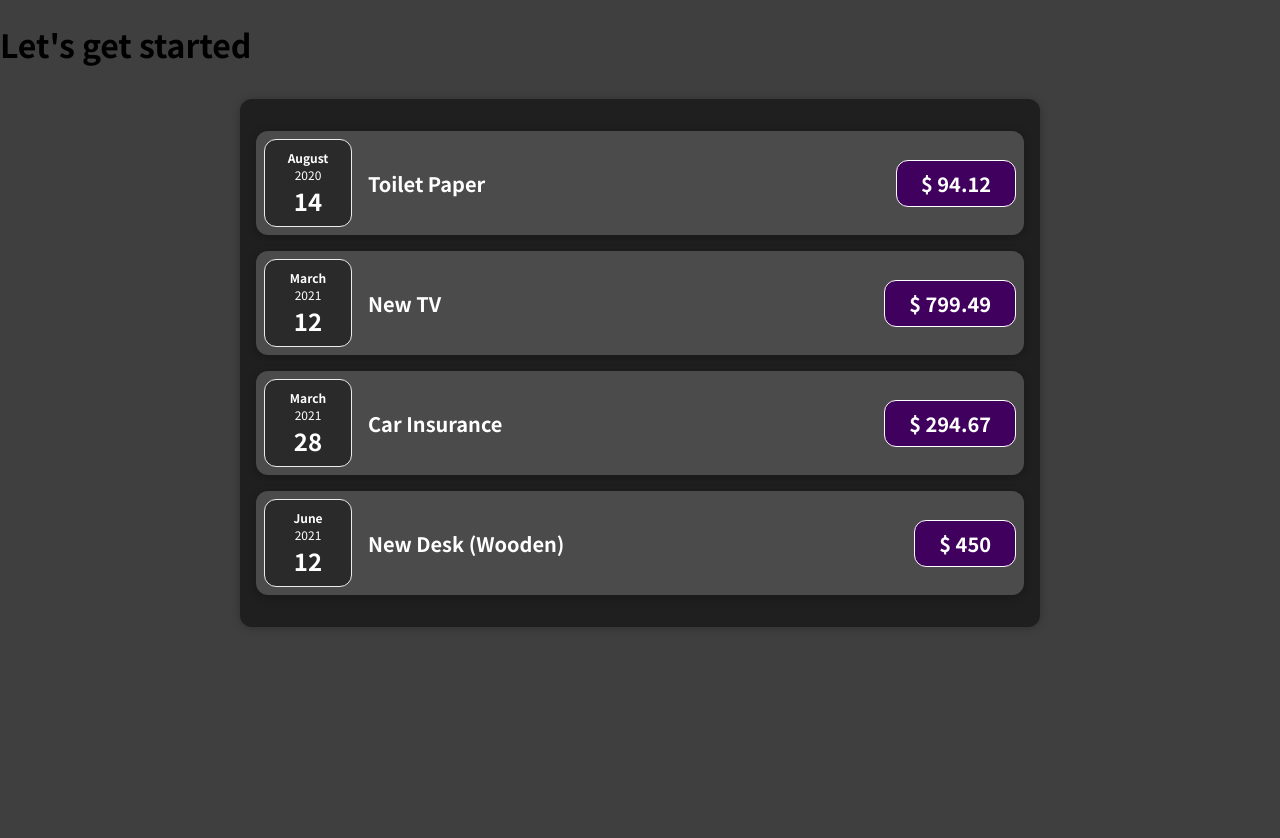
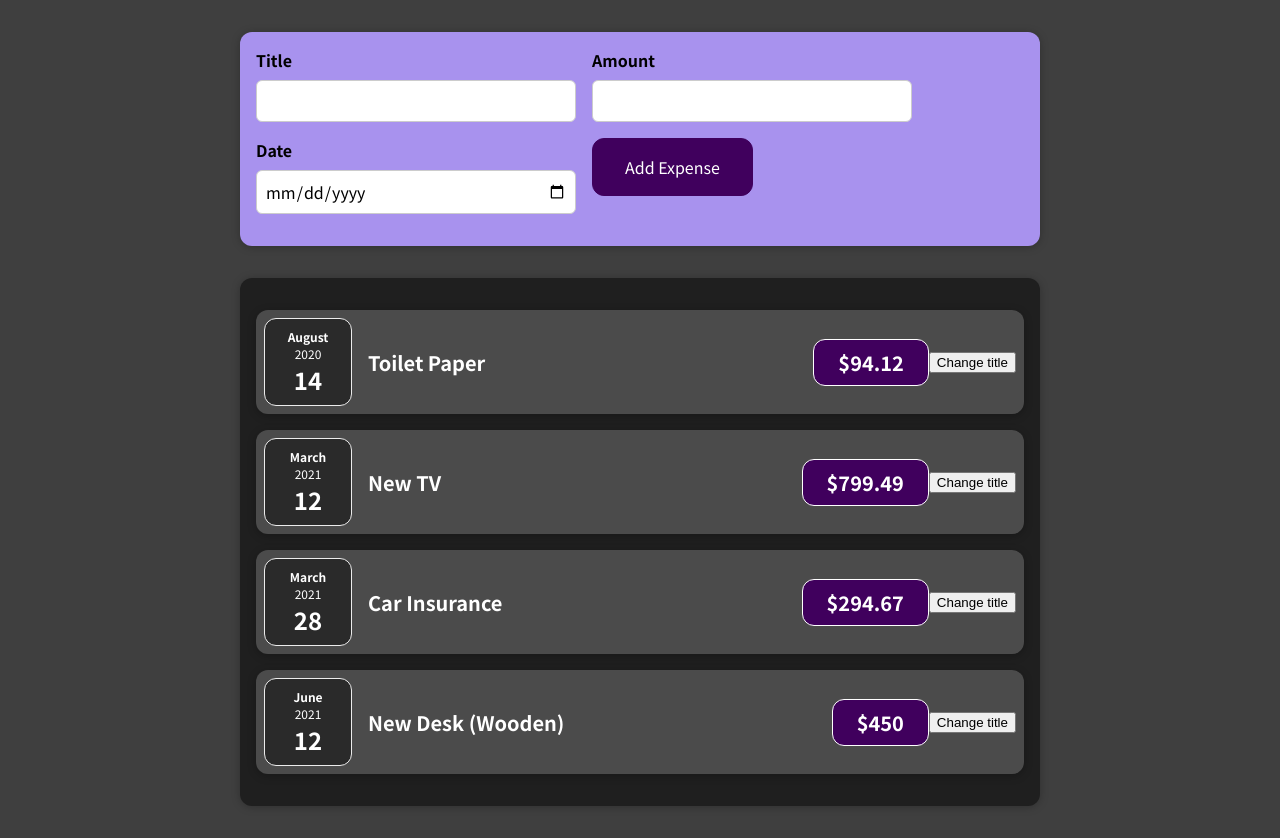
Before and after one commit to marcinsola/expenses-react-app, a React (Create React App) app: page / in a window 1280 px wide. Before the commit the page ends 800 px from the top, so only its background shows below. Built offline with nearby package versions, Linux system fonts and the light colour scheme.

Commit message:
Passing data from child to parents

```diff
--- a/src/App.js
+++ b/src/App.js
@@ -1,4 +1,5 @@
 import ExpenseList from './components/Expenses/ExpenseList';
+import NewExpense from './components/NewExpense/NewExpense';
 
 const App = () => {
   const expenses = [
@@ -23,12 +24,18 @@
     },
   ];
 
-  return (
-    <div className="App">
-      <h1>Let's get started</h1>
-      <ExpenseList expenses={expenses} />
-    </div>
-  );
+  const addExpenseHandler = expense => {
+    console.log('In App.js');
+    console.log(expense);
+  }
+
+
+return (
+  <div className="App" >
+    <NewExpense onAddExpense={addExpenseHandler}/>
+    <ExpenseList expenses={expenses} />
+  </div >
+);
 }
 
 export default App;
--- a/src/components/Expenses/ExpenseItem.js
+++ b/src/components/Expenses/ExpenseItem.js
@@ -1,15 +1,23 @@
+import { useState } from "react";
 import ExpenseDate from "./ExpenseDate";
 import Card from "../UI/Card";
 import "./ExpenseItem.css";
 
 const ExpenseItem = (props) => {
+    const clickHandler = () => {
+        setTitle('Updated');
+        console.log(title);
+    }
+    const [title, setTitle] = useState(props.title);
+
     return (
         <Card className="expense-item">
             <ExpenseDate date={props.date} />
             <div className="expense-item__description">
-                <h2>{props.title}</h2>
+                <h2>{title}</h2>
+                <div className="expense-item__price">${props.amount}</div>
             </div>
-            <div className="expense-item__price">$ {props.amount}</div>
+            <button onClick={clickHandler}>Change title</button>
         </Card>
     );
 }
--- /dev/null
+++ b/src/components/NewExpense/ExpenseForm.css
@@ -0,0 +1,26 @@
+.new-expense__controls {
+  display: flex;
+  flex-wrap: wrap;
+  gap: 1rem;
+  margin-bottom: 1rem;
+  text-align: left;
+}
+
+.new-expense__control label {
+  font-weight: bold;
+  margin-bottom: 0.5rem;
+  display: block;
+}
+
+.new-expense__control input {
+  font: inherit;
+  padding: 0.5rem;
+  border-radius: 6px;
+  border: 1px solid #ccc;
+  width: 20rem;
+  max-width: 100%;
+}
+
+.new-expense__actions {
+  text-align: right;
+}
--- /dev/null
+++ b/src/components/NewExpense/ExpenseForm.js
@@ -0,0 +1,101 @@
+import { useState } from 'react';
+import "./ExpenseForm.css";
+const ExpenseForm = (props) => {
+    const [enteredTitle, setEnteredTitle] = useState('');
+    const [enteredAmount, setEnteredAmount] = useState('');
+    const [enteredDate, setEnteredDate] = useState('');
+    // const [userInput, setUserInput] = useState({
+    //     enteredTitle: '',
+    //     enteredAmount: '',
+    //     enteredDate: ''
+    // });
+
+    const titleChangeHandler = (event) => {
+        // setUserInput({
+        //     ...userInput,
+        //     enteredTitle: event.target.value
+        // });
+        // setUserInput((prevState) => {
+        //     return { ...prevState, enteredTitle: event.target.value };
+        // });
+        setEnteredTitle(event.target.value);
+    }
+
+    const amountChangeHandler = (event) => {
+        // setUserInput({
+        //     ...userInput,
+        //     enteredAmount: event.target.value
+        // });
+        // setUserInput((prevState) => {
+        //     return { ...prevState, enteredAmount: event.target.value };
+        // });
+        setEnteredAmount(event.target.value);
+    }
+
+    const dateChangeHandler = (event) => {
+        // setUserInput({
+        //     ...userInput,
+        //     enteredDate: event.target.value
+        // });
+        // setUserInput((prevState) => {
+        //     return { ...prevState, enteredDate: event.target.value };
+        // });
+        setEnteredDate(event.target.value);
+    }
+
+    const submitHandler = (event) => {
+        event.preventDefault();
+
+        const expenseData = {
+            title: enteredTitle,
+            amount: enteredAmount,
+            date: new Date(enteredDate)
+        };
+
+        props.onSaveExpenseData(expenseData);
+
+        setEnteredTitle('');
+        setEnteredAmount('');
+        setEnteredDate('');
+    }
+
+    return (
+        <form onSubmit={submitHandler}>
+            <div className="new-expense__controls">
+                <div className="new-expense__control">
+                    <label>Title</label>
+                    <input
+                        type="text"
+                        value={enteredTitle}
+                        onChange={titleChangeHandler}
+                    />
+                </div>
+                <div className="new-expense__control">
+                    <label>Amount</label>
+                    <input
+                        type="number"
+                        value={enteredAmount}
+                        min="0.01"
+                        step="0.01"
+                        onChange={amountChangeHandler}
+                    />
+                </div>
+                <div className="new-expense__control">
+                    <label>Date</label>
+                    <input
+                        type="date"
+                        value={enteredDate}
+                        min="2019-01-01"
+                        step="2022-12-31"
+                        onChange={dateChangeHandler}
+                    />
+                </div>
+                <div className="new-expense__actions">
+                    <button type="submit">Add Expense</button>
+                </div>
+            </div>
+        </form>
+    )
+}
+
+export default ExpenseForm;
--- /dev/null
+++ b/src/components/NewExpense/NewExpense.css
@@ -0,0 +1,38 @@
+.new-expense {
+  background-color: #a892ee;
+  padding: 1rem;
+  margin: 2rem auto;
+  width: 50rem;
+  max-width: 95%;
+  border-radius: 12px;
+  text-align: center;
+  box-shadow: 0 1px 8px rgba(0, 0, 0, 0.25);
+}
+
+.new-expense button {
+  font: inherit;
+  cursor: pointer;
+  padding: 1rem 2rem;
+  border: 1px solid #40005d;
+  background-color: #40005d;
+  color: white;
+  border-radius: 12px;
+  margin-right: 1rem;
+}
+
+.new-expense button:hover,
+.new-expense button:active {
+  background-color: #510674;
+  border-color: #510674;
+}
+
+.new-expense button.alternative {
+  color: #220131;
+  border-color: transparent;
+  background-color: transparent;
+}
+
+.new-expense button.alternative:hover,
+.new-expense button.alternative:active {
+  background-color: #ddb3f8;
+}
--- /dev/null
+++ b/src/components/NewExpense/NewExpense.js
@@ -0,0 +1,21 @@
+import "./NewExpense.css";
+import ExpenseForm from "./ExpenseForm";
+
+const NewExpense = (props) => {
+    const saveExpenseDataHandler = (enteredExpenseData) => {
+        const expenseData = {
+            ...enteredExpenseData,
+            id: Math.random().toString(),
+        }
+
+        props.onAddExpense(expenseData);
+    }
+
+    return (
+        <div className="new-expense">
+            <ExpenseForm onSaveExpenseData={saveExpenseDataHandler} />
+        </div>
+    )
+}
+
+export default NewExpense;
```
